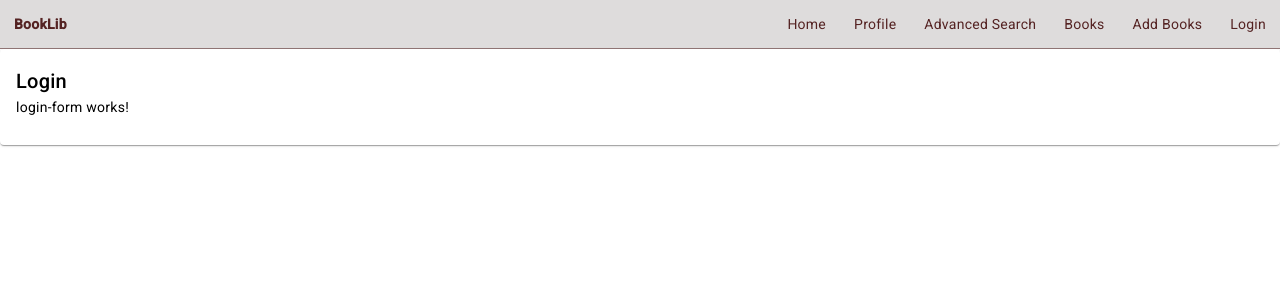
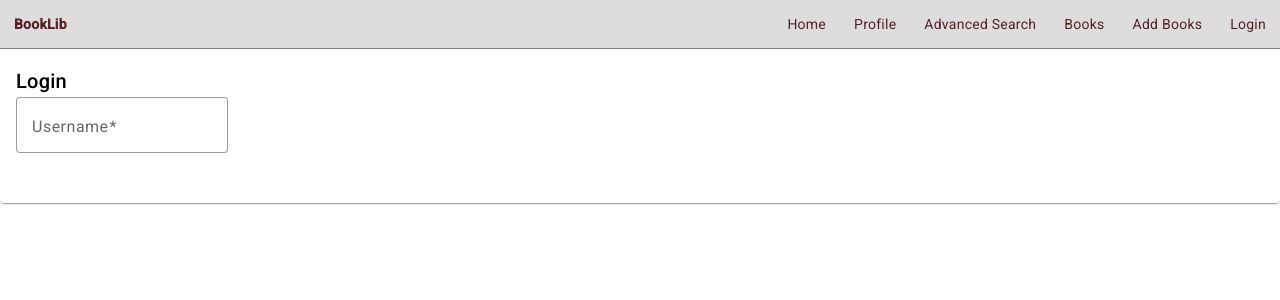
Before and after one commit to nadinnah/Book-Recommendation-UsingAngular, an Angular app: page /auth/login in a window 1280 px wide. Shown: the top 300 px of the page. Built offline with nearby package versions, Linux system fonts and the light colour scheme.

Commit message:
Added login enterusername

```diff
--- a/src/app/auth/login/login-form/login-form.component.html
+++ b/src/app/auth/login/login-form/login-form.component.html
@@ -1 +1,12 @@
-<p>login-form works!</p>
+<form class="mt-3" [formGroup]="loginForm">
+<p>
+    <mat-form-field class="w-75" appearance="outline">
+        <mat-label>Username</mat-label>
+<input matInput type="text" formControlName="username">
+    </mat-form-field>
+</p>
+
+
+
+
+</form>
--- a/src/app/auth/login/login-form/login-form.component.ts
+++ b/src/app/auth/login/login-form/login-form.component.ts
@@ -1,10 +1,17 @@
-import { Component } from '@angular/core';
+import { Component, OnInit } from '@angular/core';
+import { FormControl, FormGroup, Validators } from '@angular/forms';
 
 @Component({
   selector: 'app-login-form',
   templateUrl: './login-form.component.html',
   styleUrl: './login-form.component.css'
 })
-export class LoginFormComponent {
+export class LoginFormComponent implements OnInit{
+  loginForm: FormGroup =new FormGroup({
+    username: new FormControl('',[Validators.required]),
+  });
+  ngOnInit(): void {
+
+  }
 
 }
--- a/src/app/auth/login/login.component.html
+++ b/src/app/auth/login/login.component.html
@@ -1,6 +1,6 @@
 <div class="container" >
 
-<div class="row nt-3">
+<div class="row mt-3">
     <div class="col-12 col-lg-4 offset-lg-4">
         <mat-card class="text-center">
             <mat-card-header>
```
Also changed, not shown: src/app/auth/login/login.module.ts (+8 -4 lines).
